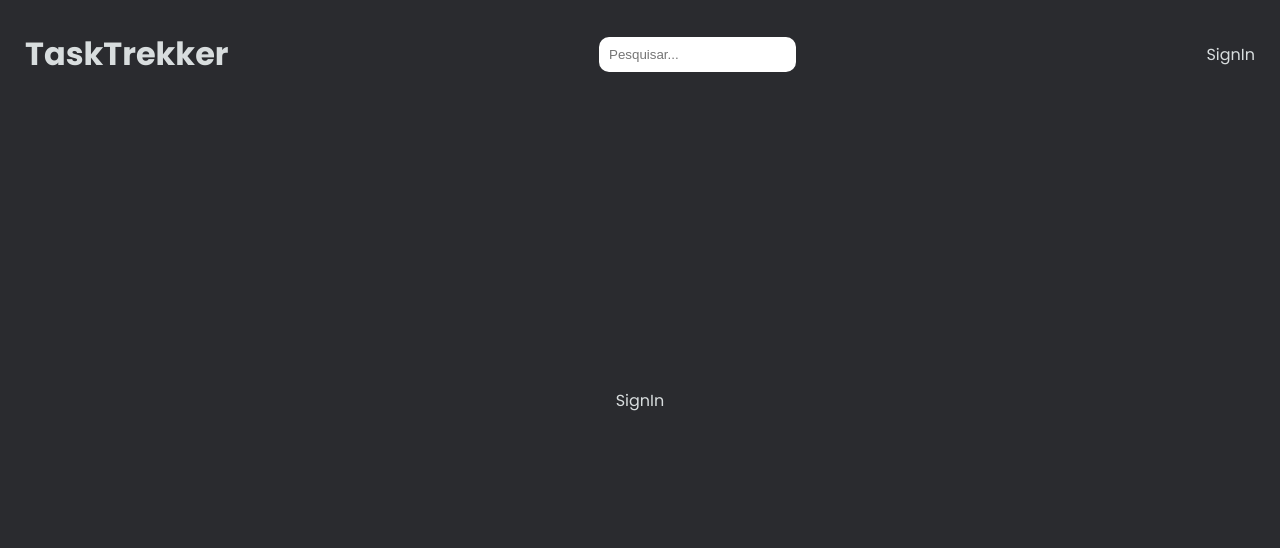
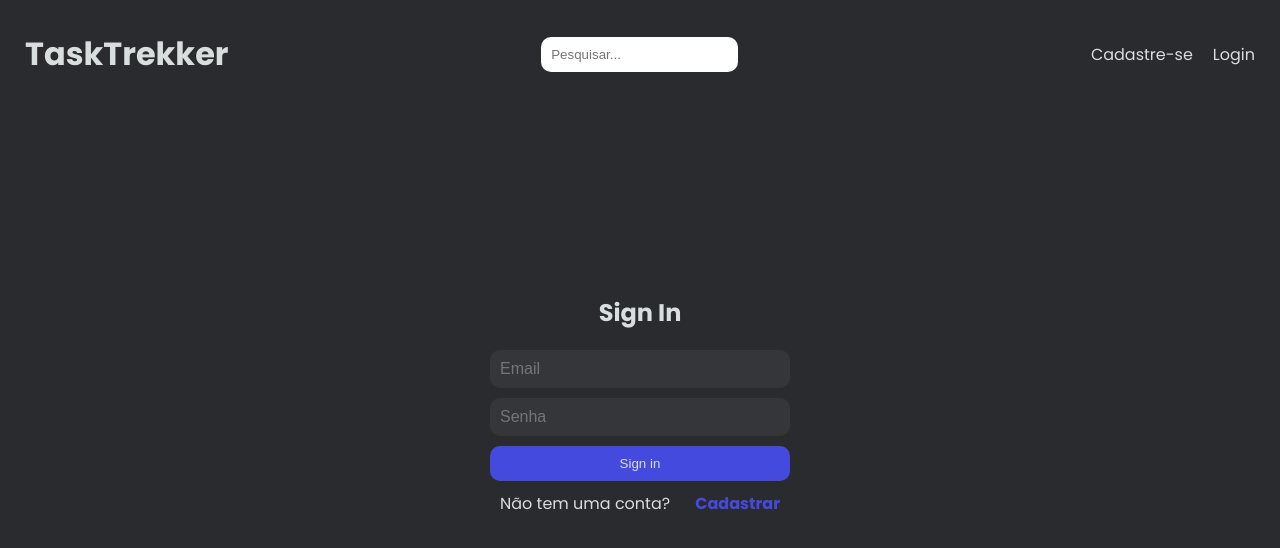
Before and after one commit to SuayMack/task-trekker, a React (Vite) app in the folder client/: page /signin in a window 1280 px wide. Shown: the top 548 px of the page. Built offline with nearby package versions, Linux system fonts and the light colour scheme; some icons are missing.

Commit message:
:sparkles: feat: complete sign in page

```diff
--- a/client/src/components/Header/Header.jsx
+++ b/client/src/components/Header/Header.jsx
@@ -13,9 +13,14 @@ export default function Header() {
         <input type="text" placeholder="Pesquisar..." className={"input"}  />
         <FaSistrix className={ "icon" } />
       </form>
-      <Link to={"/signin"}>
-        <p>SignIn</p>
-      </Link>
+      <div className={"links"}>
+        <Link to={"/signup"}>
+          <p>Cadastre-se</p>
+        </Link>
+        <Link to={"/signin"}>
+          <p>Login</p>
+        </Link>
+      </div>
     </HeaderStyle>
 
   )
--- a/client/src/components/Header/headerStyle.styles.js
+++ b/client/src/components/Header/headerStyle.styles.js
@@ -31,6 +31,13 @@ export const HeaderStyle = styled.header`
     border-radius: 10px;
   }
 
+  .links {
+    display: flex;
+    align-items: center;
+    justify-content: right;
+    gap: 20px;
+  }
+
   .calendarContainer {
     display: flex;
     align-items: center;
--- a/client/src/pages/signIn/SignIn.jsx
+++ b/client/src/pages/signIn/SignIn.jsx
@@ -1,5 +1,67 @@
+import { Link, useNavigate } from "react-router-dom"
+import { useState } from "react"
+
+import { SignupStyle } from "../signUp/signUpStyle"
+
 export default function SignIn() {
+  const [formData, setFormData] = useState("")
+  const [error, setError] = useState(null)
+  const [loading, setLoading] = useState(false)
+  const navigate = useNavigate()
+
+  const handleChange = (e) => {
+    setFormData(
+      {
+        ...formData,
+        [e.target.id]: e.target.value
+      }
+    )
+  }
+
+  const handleSubmit = async (e) => {
+    e.preventDefault()
+    try {
+      setLoading(true)
+      const res = await fetch('/api/auth/signin',
+      {
+        method: 'POST',
+        headers: {
+          'Content-Type': 'application/json'
+        },
+        body: JSON.stringify(formData),
+      })
+      const data = await res.json()
+      if (data.success === false) {
+        setLoading(false)
+        setError(data.message)
+        return
+      }
+      setLoading(false)
+      setError(null)
+      navigate('/')
+    } catch (error) {
+      setLoading(false)
+      setError(error.message)
+    }
+  }
+
   return (
-    <div>SignIn</div>
+    <SignupStyle>
+      <h1>Sign In</h1>
+      <form onSubmit={ handleSubmit } className={"signup"}>
+        <input type="email" placeholder="Email" id="email" className={"input"} onChange= { handleChange } />
+        <input type="password" name="password" placeholder="Senha" id="password" className={"input"} onChange= { handleChange } />
+        <button type="submit" disabled={ loading } className={"signupButton"}>
+          { loading ? "Loading..." : "Sign in" }
+        </button>
+      </form>
+      <div className="toSignin">
+        <p>Não tem uma conta?</p>
+        <Link to={"/signup"}>
+          <span className={"signinLink"}>Cadastrar</span>
+        </Link>
+      </div>
+      { error && <p className={"error"}>{ error }</p>}
+    </SignupStyle>
   )
 }
```
